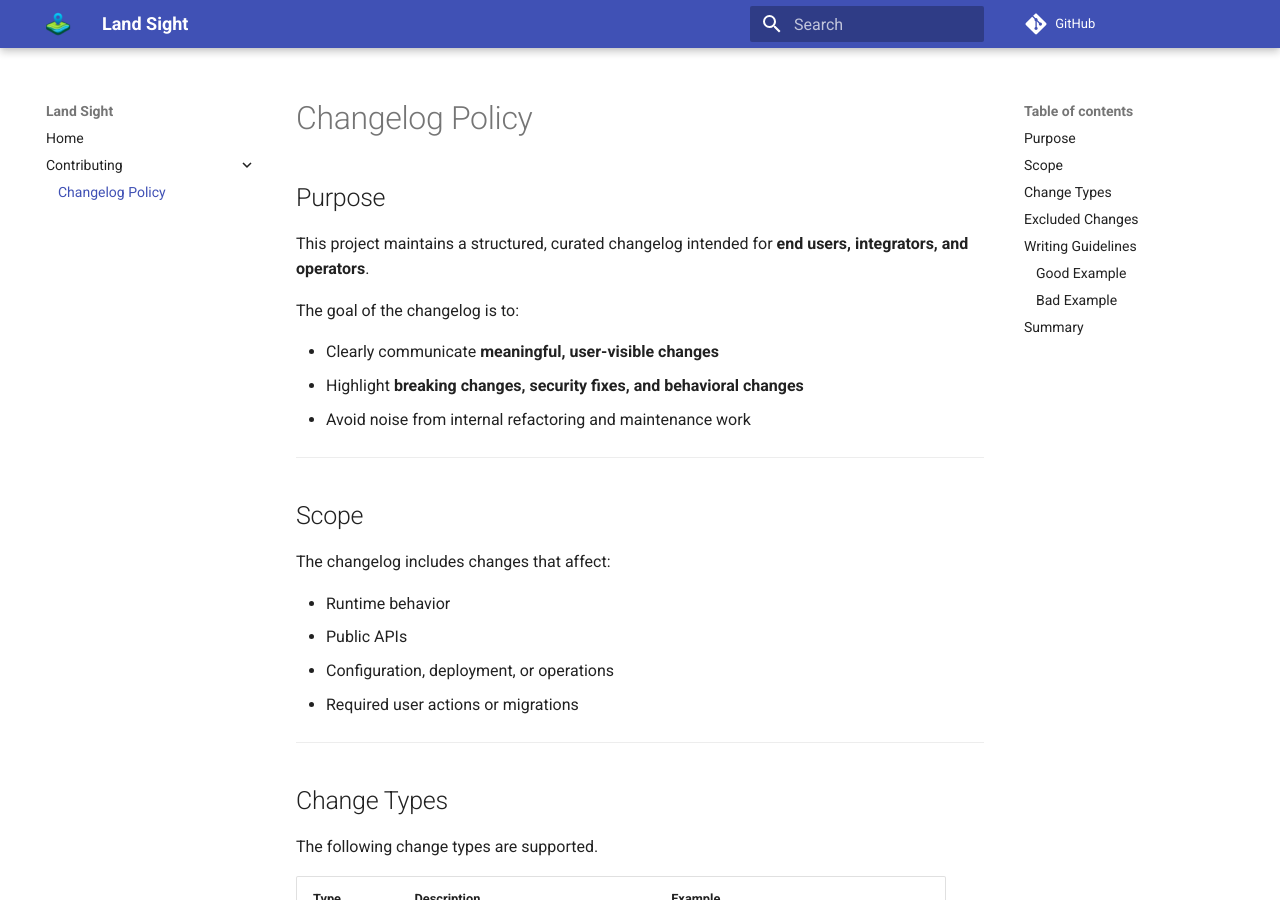
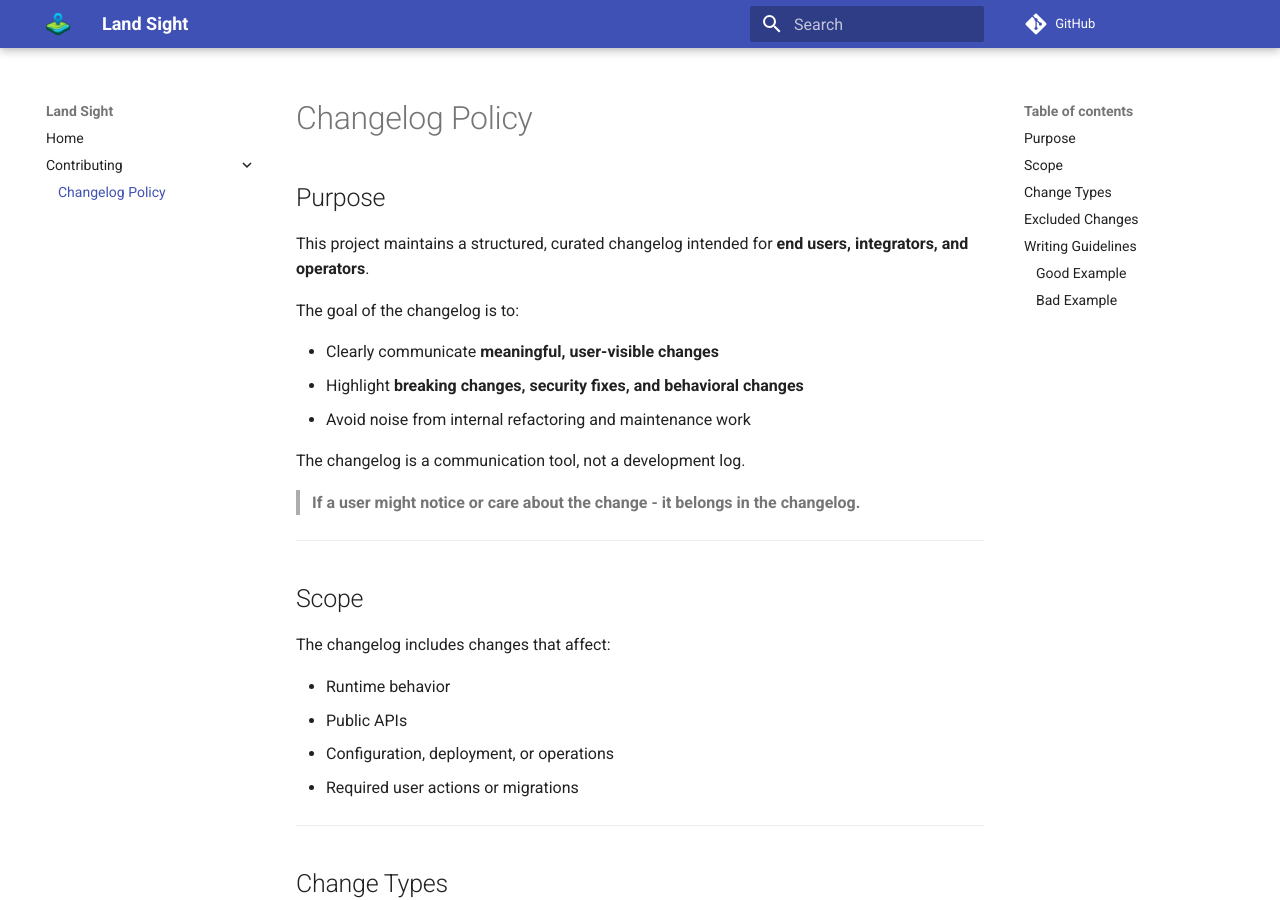
Before and after one commit to LandSight/backend, an MkDocs documentation site: the page built from docs/dev/changelog-policy.md, in a window 1280 px wide and 900 px high. Built offline with MkDocs 1.6.1 and Material for MkDocs 9.7.7, drawn with Linux system fonts in a browser that asks for light colours; plug-ins that fetch from the network failed and are left out; comment, search, counter and statistics services are not loaded; some of the changed text lies outside the part shown.

Commit message:
refactor(changelog-policy): move summary into the purpose section

```diff
--- a/docs/dev/changelog-policy.md
+++ b/docs/dev/changelog-policy.md
@@ -9,6 +9,10 @@ The goal of the changelog is to:
 - Clearly communicate **meaningful, user-visible changes**
 - Highlight **breaking changes, security fixes, and behavioral changes**
 - Avoid noise from internal refactoring and maintenance work
+
+The changelog is a communication tool, not a development log.
+
+> **If a user might notice or care about the change - it belongs in the changelog.**
 
 ---
 
@@ -68,11 +72,3 @@ Changelog entries should:
 ### Bad Example
 
 > Refactored `OrderValidator` to handle edge cases.
-
----
-
-## Summary
-
-The changelog is a communication tool, not a development log.
-
-> **If a user might notice or care about the change — it belongs in the changelog.**
```
